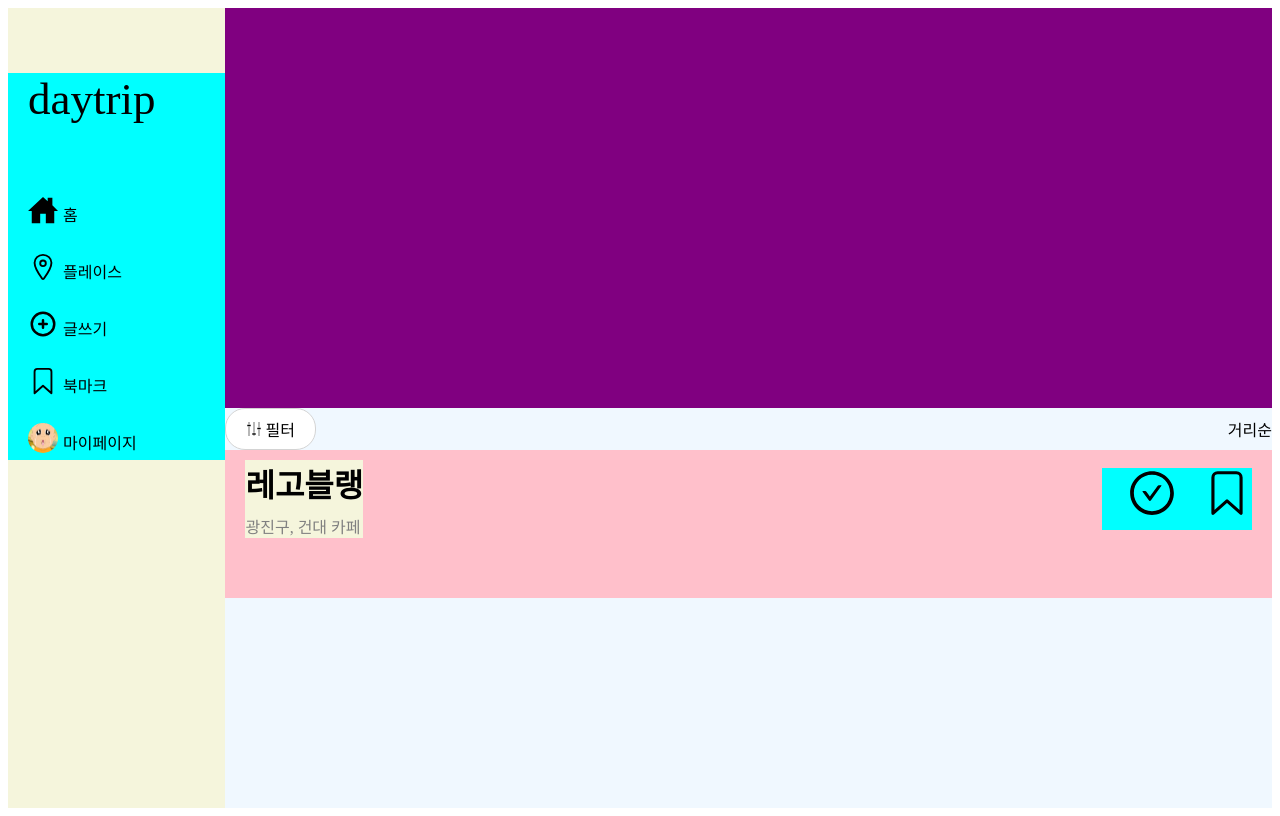
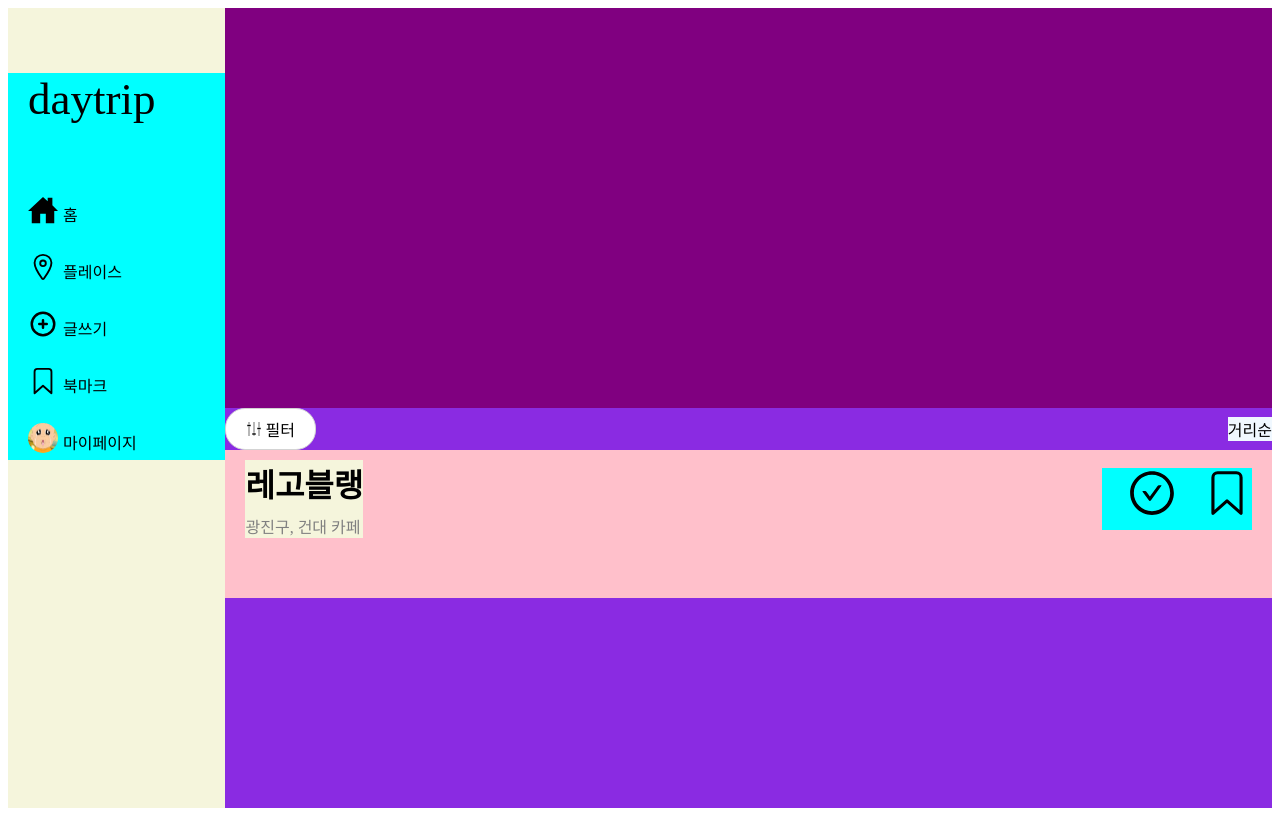
Before and after one commit to sykim0181/DayTripWebVer, a React (Create React App) app: page /place in a window 1280 px wide. Built offline with nearby package versions, Linux system fonts and the light colour scheme.

Commit message:
BasicPage 정의, 이외의 Page 수정

```diff
--- /dev/null
+++ b/src/components/pages/BasicPage.tsx
@@ -0,0 +1,44 @@
+import React, { ReactElement } from 'react';
+import styled from '@emotion/styled/macro';
+import Navigation from '../organisms/Navigation';
+
+const Base = styled.div`
+  display: flex;
+  flex-direction: row;
+  width: 100%;
+  background-color: aliceblue;
+`;
+
+const NavigationWrapper = styled.div`
+  background-color: beige;
+  position: sticky;
+  top: 0;
+  height: 100vh;
+`;
+
+const Body = styled.div`
+  background-color: blueviolet;
+  width: 100%;
+`;
+
+interface Props {
+  children: ReactElement | ReactElement[]
+}
+
+const BasicPage: React.FC<Props> = (props) => {
+  return (
+    <Base>
+      <NavigationWrapper>
+        <Navigation />
+      </NavigationWrapper>
+      <Body>
+        {
+          props.children
+        }
+      </Body>
+    </Base>
+
+  )
+}
+
+export default BasicPage;
--- a/src/components/pages/HomePage.tsx
+++ b/src/components/pages/HomePage.tsx
@@ -4,35 +4,19 @@ import Navigation from '../organisms/Navigation';
 import Header from '../organisms/Header';
 import IconButton from '../atoms/IconButton';
 import { AiOutlineBell } from 'react-icons/ai';
+import BasicPage from './BasicPage';
 
 const Base = styled.div`
-  display: flex;
-  flex-direction: row;
-  width: 100%;
-  background-color: aliceblue;
-`;
 
-const NavigationWrapper = styled.div`
-  background-color: beige;
-  position: sticky;
-  top: 0;
-  height: 100vh;
-`;
-
-const Body = styled.div`
-  background-color: blueviolet;
-  width: 100%;
 `;
 
 
 const HomePage: React.FC = () => {
   return (
     <Base>
-      <NavigationWrapper>
-        <Navigation />
-      </NavigationWrapper>
-      <Body>
-      </Body>
+      <BasicPage>
+
+      </BasicPage>
     </Base>
   )
 }
--- a/src/components/pages/PlacePage.tsx
+++ b/src/components/pages/PlacePage.tsx
@@ -5,23 +5,10 @@ import Navigation from '../organisms/Navigation';
 import { GiSettingsKnobs } from 'react-icons/gi';
 import Spacer from '../atoms/Spacer';
 import PlaceBlock from '../organisms/PlaceBlock';
+import BasicPage from './BasicPage';
 
 const Base = styled.div`
-  display: flex;
-  flex-direction: row;
-  width: 100%;
-  background-color: aliceblue;
-`;
 
-const NavigationWrapper = styled.div`
-  background-color: beige;
-  position: sticky;
-  top: 0;
-  height: 100vh;
-`;
-
-const Body = styled.div`
-  width: 100%;
 `;
 
 const Map = styled.div`
@@ -65,10 +52,7 @@ const FilterStandard = styled.div`
 const PlacePage: React.FC = () => {
   return (
     <Base>
-      <NavigationWrapper>
-        <Navigation />
-      </NavigationWrapper>
-      <Body>
+      <BasicPage>
         <Map>
 
         </Map>
@@ -83,7 +67,7 @@ const PlacePage: React.FC = () => {
         <PlaceListPart>
           <PlaceBlock />
         </PlaceListPart>
-      </Body>
+      </BasicPage>
     </Base>
   )
 };
--- a/src/components/pages/PostPage.tsx
+++ b/src/components/pages/PostPage.tsx
@@ -1,16 +1,20 @@
 import React from 'react';
 import styled from '@emotion/styled/macro';
 import PostModal from '../organisms/PostModal';
+import Navigation from '../organisms/Navigation';
+import BasicPage from './BasicPage';
 
-const Base = styled.div``;
+const Base = styled.div`
 
-const Header = styled.div``;
+`;
 
 const PostPage: React.FC = () => {
 
   return (
     <Base>
-      <PostModal />
+      <BasicPage>
+        <PostModal />
+      </BasicPage>
     </Base>
   )
 }
```
